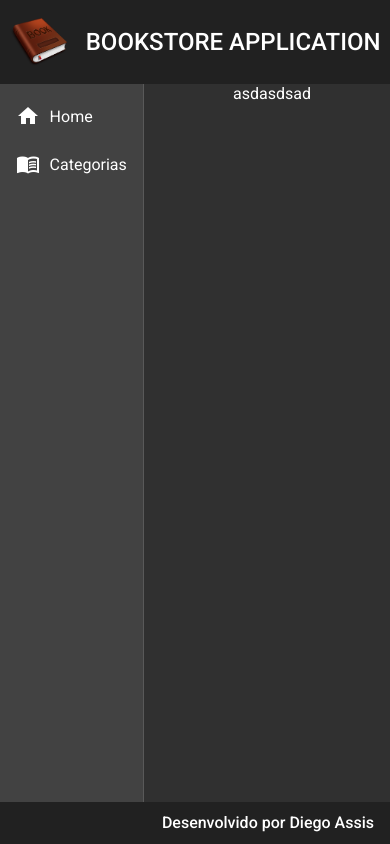
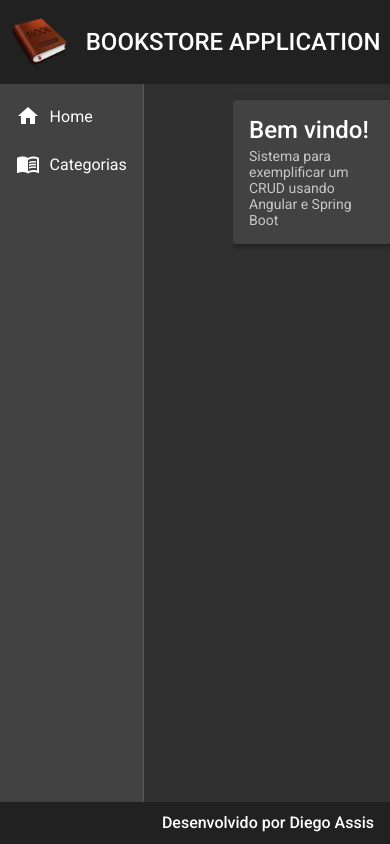
Before and after one commit to diegoacarvalhop/bookstore-front, an Angular app: page / in a window 390 px wide. Built offline with nearby package versions, Linux system fonts and the light colour scheme.

Commit message:
Home implementado com rota

```diff
--- a/src/app/app-routing.module.ts
+++ b/src/app/app-routing.module.ts
@@ -1,7 +1,13 @@
 import { NgModule } from '@angular/core';
 import { RouterModule, Routes } from '@angular/router';
+import { HomeComponent } from './components/views/home/home.component';
 
-const routes: Routes = [];
+const routes: Routes = [
+  {
+    path: '',
+    component: HomeComponent
+  }
+];
 
 @NgModule({
   imports: [RouterModule.forRoot(routes)],
--- a/src/app/components/template/nav/nav.component.html
+++ b/src/app/components/template/nav/nav.component.html
@@ -1,7 +1,7 @@
 <mat-sidenav-container class="container">
     <mat-sidenav mode="side" opened>
         <mat-nav-list>
-            <a mat-list-item>
+            <a routerLink="" mat-list-item>
                 <i class="material-icons">home</i>
                 Home
             </a>
@@ -12,6 +12,6 @@
         </mat-nav-list>
     </mat-sidenav>
     <mat-sidenav-content>
-        asdasdsad
+        <router-outlet></router-outlet>
     </mat-sidenav-content>
 </mat-sidenav-container>
--- /dev/null
+++ b/src/app/components/views/home/home.component.css
@@ -0,0 +1,16 @@
+.home {
+    width: 95%;
+    margin: 1rem auto;
+}
+
+@media(max-width: 450px) {
+    .home {
+        width: 70%;
+    }
+}
+
+@media(max-width: 770px) {
+    .home {
+        width: 80%;
+    }
+}
--- /dev/null
+++ b/src/app/components/views/home/home.component.html
@@ -0,0 +1,4 @@
+<mat-card class="home mat-elevation-z4">
+    <mat-card-title class="title">Bem vindo!</mat-card-title>
+    <mat-card-subtitle class="subtitle">Sistema para exemplificar um CRUD usando Angular e Spring Boot</mat-card-subtitle>
+</mat-card>
--- /dev/null
+++ b/src/app/components/views/home/home.component.ts
@@ -0,0 +1,15 @@
+import { Component, OnInit } from '@angular/core';
+
+@Component({
+  selector: 'app-home',
+  templateUrl: './home.component.html',
+  styleUrls: ['./home.component.css']
+})
+export class HomeComponent implements OnInit {
+
+  constructor() { }
+
+  ngOnInit(): void {
+  }
+
+}
--- a/src/styles.css
+++ b/src/styles.css
@@ -2,3 +2,6 @@
 
 html, body { height: 100%; }
 body { margin: 0; font-family: Roboto, "Helvetica Neue", sans-serif; }
+
+html, body { height: 100%; }
+body { margin: 0; font-family: Roboto, "Helvetica Neue", sans-serif; }
```
Also changed, not shown: src/app/app.module.ts (+6 -2 lines).
